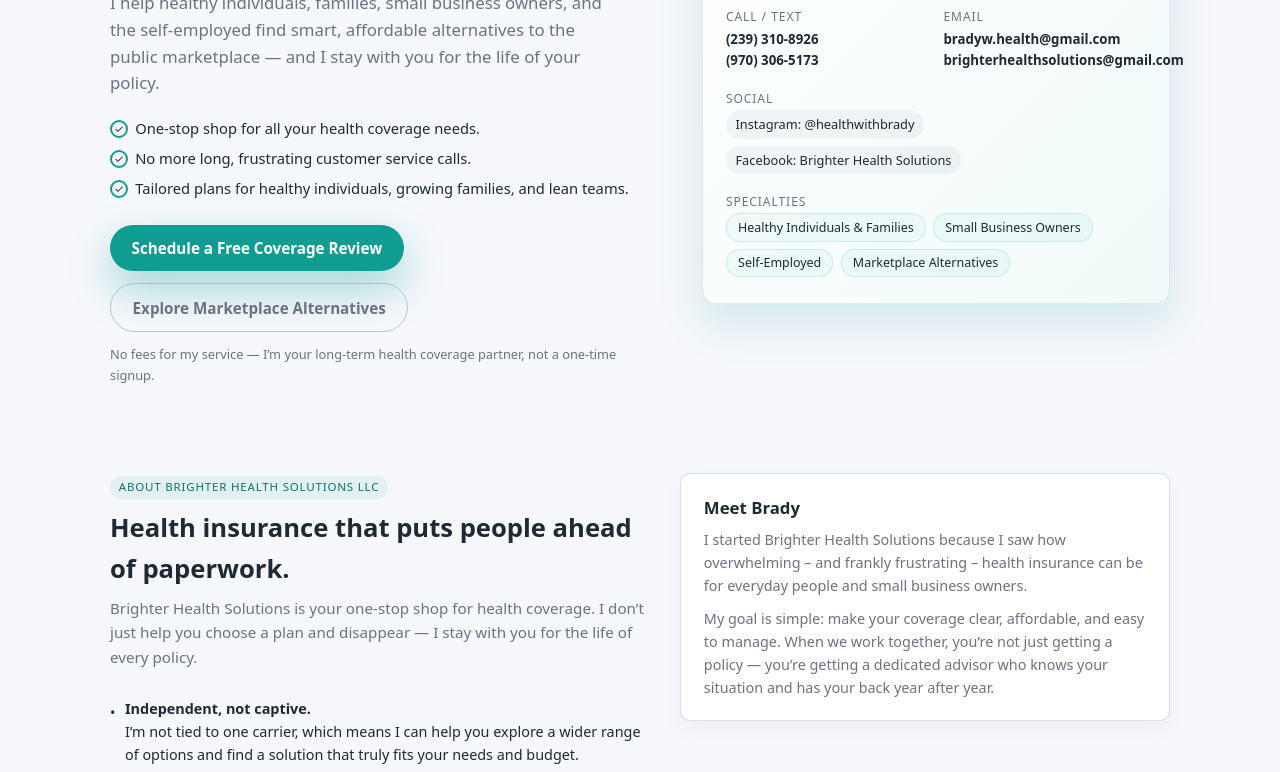
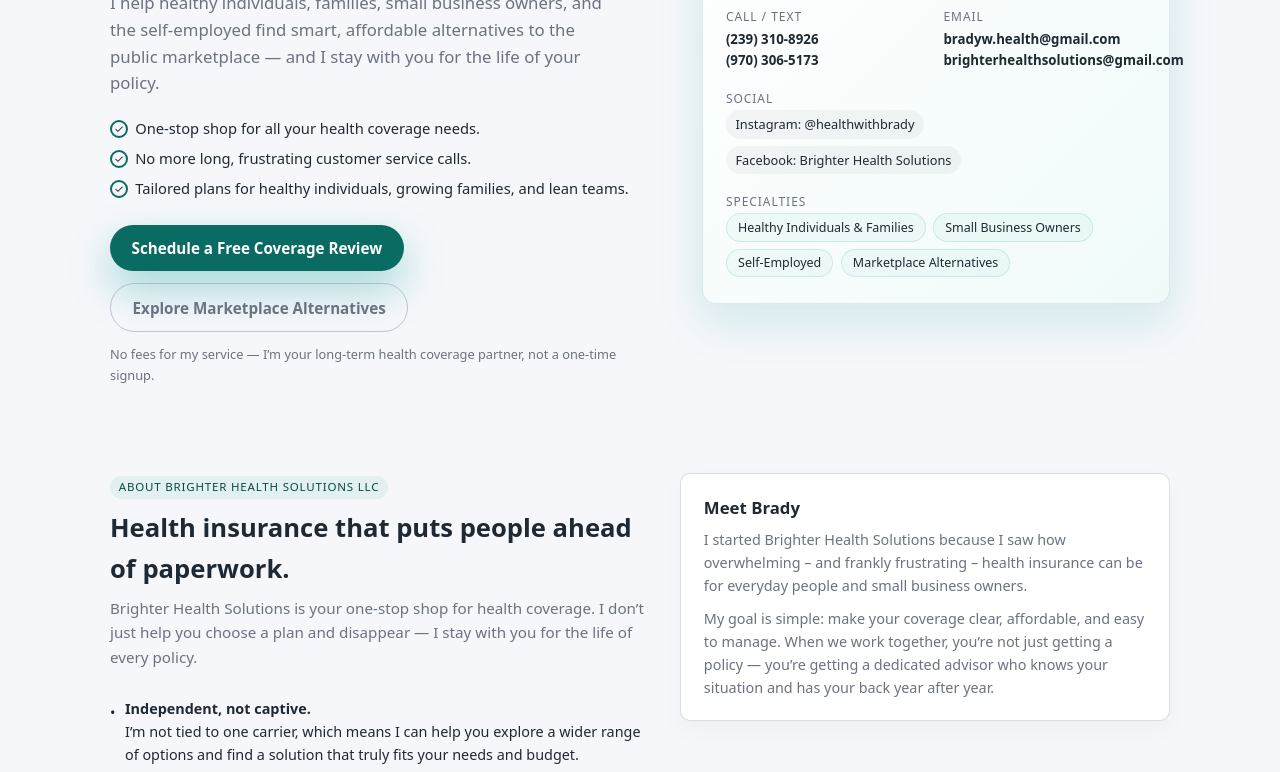
Before and after one commit to bradywhealth-lab/brighter-health-site, a plain HTML site: page index.html in a window 1280 px wide. Shown: the part 331-1103 px from the top of the page. Drawn offline with Linux system fonts and the light colour scheme.

Commit message:
fix: improve color contrast on primary buttons (WCAG AA compliant)
- Darken primary color from #0f9d92 to #0a6b63 (contrast ratio: 3.35 → 4.5)
- Update primary-dark accordingly for consistency
- Fixes Lighthouse color-contrast audit failure on both pages

```diff
--- a/index.html
+++ b/index.html
@@ -7,8 +7,8 @@
   <meta name="description" content="Brighter Health Solutions LLC helps healthy individuals, families, small business owners, and the self-employed find smart alternatives to the public marketplace. Work directly with independent advisor Brady Wilson." />
   <style>
     :root {
-      --primary: #0f9d92;
-      --primary-dark: #0b746b;
+      --primary: #0a6b63;
+      --primary-dark: #054b44;
       --accent: #ffc857;
       --bg: #f5f7fb;
       --text: #1f2933;
```
Also changed, not shown: landing.html (+2 -2 lines).
